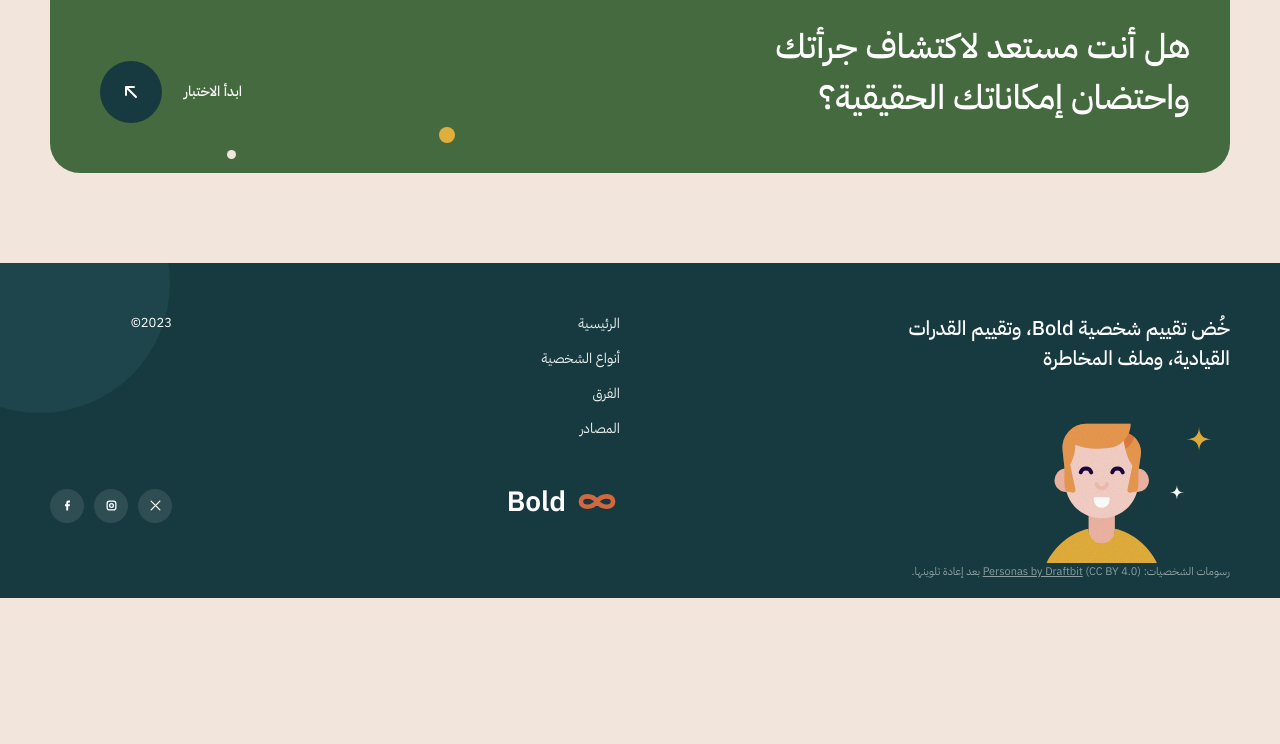
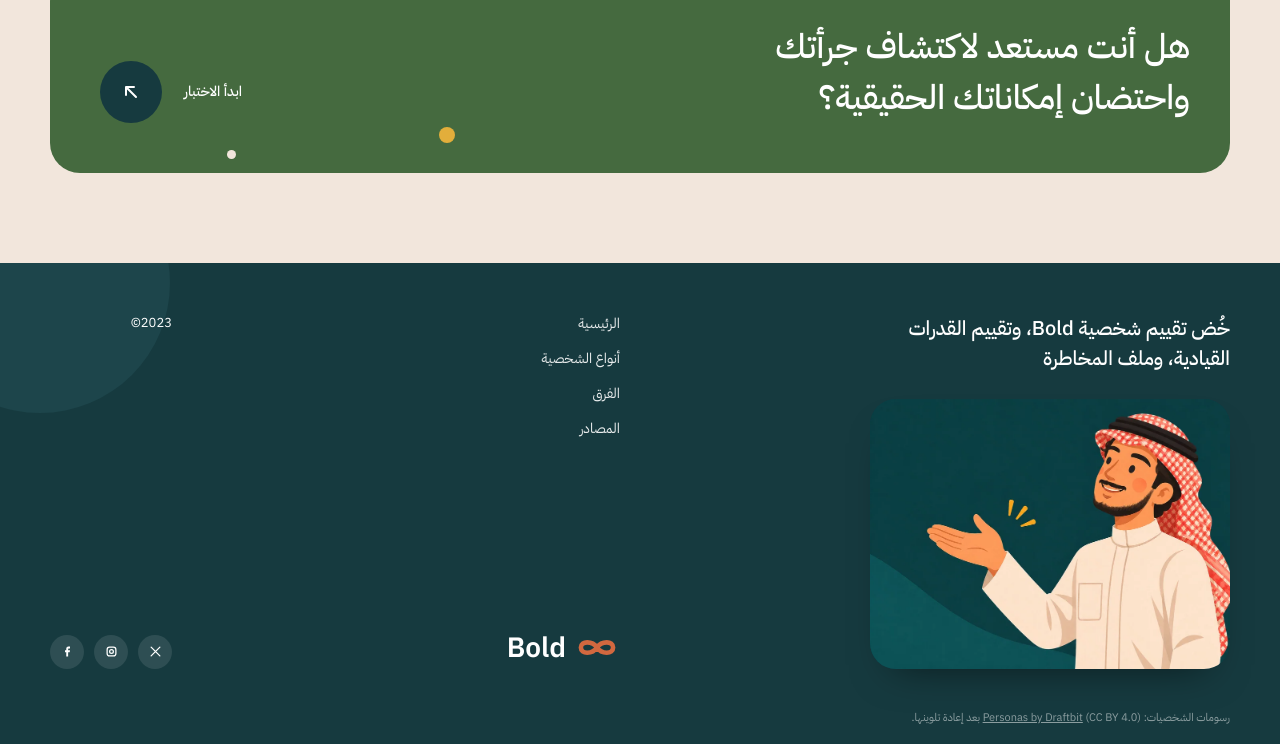
Before and after one commit to ahmedtool/ahmed, a plain HTML site: page bold/index.html in a window 1280 px wide. Shown: the part 3676-4420 px from the top of the page. Before the commit the page ends 4274 px from the top, so only its background shows below. Drawn offline with Linux system fonts and the light colour scheme.

Commit message:
Add AI illustration to footer, one per language
Co-Authored-By: Claude Opus 5.5 <noreply@anthropic.com>
Claude-Session: https://claude.ai/code/session_018T3zNJwnczoeQuxUZnZxHg

```diff
--- a/bold/index.html
+++ b/bold/index.html
@@ -205,7 +205,7 @@
     <div class="container footer-in">
       <div class="f-left">
         <h3 data-i18n="footTitle">Take our Bold Personality Assessment, Leadership Potential Assessment, and Risk-Taking Profile</h3>
-        <div class="f-person" id="footPerson"></div>
+        <div class="f-person photo-card" data-photo="footer"></div>
       </div>
       <div class="f-right">
         <ul class="f-links">
--- a/bold/script.js
+++ b/bold/script.js
@@ -107,6 +107,7 @@
 
   /* ---------- AI photos in cards (one image per language) ---------- */
   const PHOTO_ALT = {
+    footer: { en: "A cheerful young man in a teal sweater gesturing with an open hand", ar: "شاب بالثوب والشماغ يبتسم ويشير بيده المفتوحة" },
     approach: { en: "A relaxed young woman in a teal sweater resting her cheek on her hand", ar: "شاب بالثوب والشماغ يسند خده على يده مبتسمًا" },
     expertise: { en: "A smiling young woman with long wavy hair resting her cheek on her hand", ar: "فتاة بحجاب أخضر تبتسم وهي تضع ذراعيها على الطاولة" },
     mission: { en: "A thoughtful young man in a terracotta polo, hand on his chin", ar: "شاب يرتدي الثوب والشماغ يضع يده على ذقنه متأملًا" }
@@ -151,8 +152,6 @@
   /* ---------- lounge ---------- */
   document.getElementById("lounge").innerHTML = svg("0 0 420 300", `${im("lounge", 140, 0, 300)}${sparkle(380, 60, 14, C.mustard)}`);
 
-  /* ---------- footer person ---------- */
-  document.getElementById("footPerson").innerHTML = svg("0 0 260 190", `${im("footer", 20, 0, 190)}${sparkle(225, 50, 14, C.mustard)}${sparkle(200, 110, 8, "#fff")}`);
 
   /* ---------- testimonials ---------- */
   const avatar = (n, bg) => `<div style="background:${bg}"><img src="img/${n}.svg" alt="" style="width:100%;height:100%;display:block;transform:translateY(8%)"></div>`;
--- a/bold/style.css
+++ b/bold/style.css
@@ -265,7 +265,12 @@ img, svg { display: block; }
 .footer::after { content: ""; position: absolute; right: -90px; top: -110px; width: 260px; height: 260px; border-radius: 50%; background: var(--ink-2); }
 .footer-in { display: grid; grid-template-columns: 1fr 1fr; gap: 40px; padding-top: 50px; position: relative; z-index: 1; }
 .f-left h3 { font-size: 20px; font-weight: 500; line-height: 1.3; max-width: 380px; }
-.f-person { width: 230px; height: 170px; margin-top: 20px; }
+.f-person {
+  position: relative; width: min(360px, 100%); aspect-ratio: 4 / 3; margin: 26px 0 40px;
+  border-radius: 26px; overflow: hidden; background: #0A3F48;
+  box-shadow: 0 20px 40px -24px rgba(0,0,0,.6);
+}
+.f-person .card-photo { object-position: center; }
 .f-right { display: grid; grid-template-columns: 1fr auto; grid-template-rows: auto 1fr; gap: 20px; padding-bottom: 40px; }
 .f-links { list-style: none; display: grid; gap: 14px; font-size: 14px; }
 .f-links a { opacity: .9; transition: color .2s; }
@@ -372,3 +377,5 @@ img, svg { display: block; }
   *, *::before, *::after { animation: none !important; transition: none !important; }
   .reveal { opacity: 1; transform: none; }
 }
+
+[dir="rtl"] .f-person .card-photo { transform: scaleX(-1); }
```
Also changed, not shown: bold/img/footer-ar.webp (added), bold/img/footer-en.webp (added), bold/img/footer.svg (deleted).
